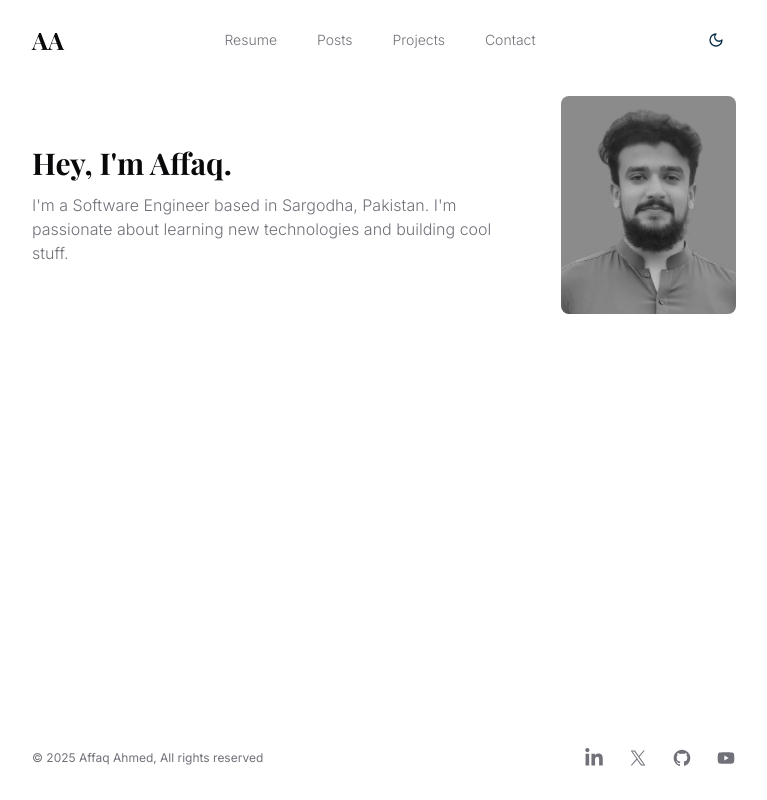
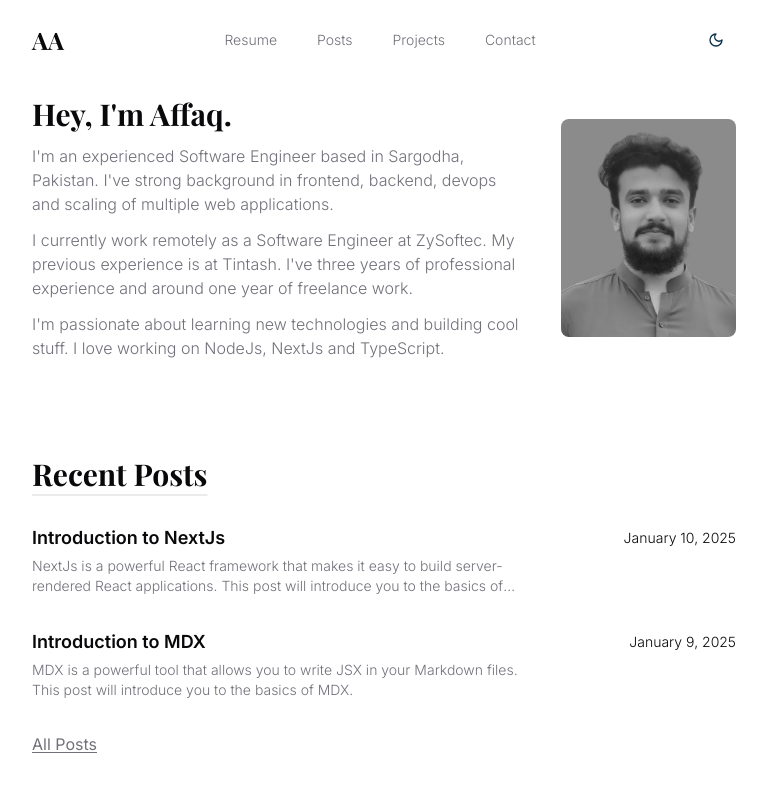
Before and after one commit to Affaq-Ahmed/Portfolio, a Next.js app: page / in a window 1280 px wide. Shown: the top 800 px of the page, without its empty margins (256-1023 px from the left). Built offline with nearby package versions, Linux system fonts and the light colour scheme; a web font is replaced by a local one.

Commit message:
feat: add RecentPosts component to display recent blog posts and update Intro section

```diff
--- a/app/page.tsx
+++ b/app/page.tsx
@@ -1,4 +1,5 @@
 import Intro from '@/components/intro';
+import RecentPosts from '@/components/recent-posts';
 import React from 'react';
 
 export default function Home() {
@@ -6,6 +7,8 @@ export default function Home() {
     <section className='py-24'>
       <div className='container max-w-3xl'>
         <Intro />
+
+        <RecentPosts />
       </div>
     </section>
   );
--- a/app/posts/[slug]/page.tsx
+++ b/app/posts/[slug]/page.tsx
@@ -4,11 +4,22 @@ import Link from 'next/link';
 
 import { ArrowLeftIcon } from 'lucide-react';
 import { notFound } from 'next/navigation';
-import { getPostBySlug } from '@/lib/posts';
+import { getPostBySlug, getPosts } from '@/lib/posts';
 import { formatDate } from '@/lib/utils';
 import MDXContent from '@/components/mdx-content';
 
-export default async function Post({ params }: { params: Promise<{ slug: string }> }) {
+export async function generateStaticParams() {
+  const posts = await getPosts();
+  const slugs = posts.map((post) => ({ slug: post.slug }));
+
+  return slugs;
+}
+
+export default async function Post({
+  params,
+}: {
+  params: Promise<{ slug: string }>;
+}) {
   const { slug } = await params;
 
   const post = await getPostBySlug(slug);
--- a/components/intro.tsx
+++ b/components/intro.tsx
@@ -8,8 +8,18 @@ const Intro = () => {
       <div className='mt-2 flex-1 md:mt-0'>
         <h1 className='title no-underline'>Hey, I&#39;m Affaq.</h1>
         <p className='mt-3 font-light text-muted-foreground'>
-          I&#39;m a Software Engineer based in Sargodha, Pakistan. I&#39;m
-          passionate about learning new technologies and building cool stuff.
+          I&#39;m an experienced Software Engineer based in Sargodha, Pakistan.
+          I&#39;ve strong background in frontend, backend, devops and scaling of
+          multiple web applications.
+        </p>
+        <p className='mt-3 font-light text-muted-foreground'>
+          I currently work remotely as a Software Engineer at ZySoftec. My
+          previous experience is at Tintash. I&#39;ve three years of
+          professional experience and around one year of freelance work.
+        </p>
+        <p className='mt-3 font-light text-muted-foreground'>
+          I&#39;m passionate about learning new technologies and building cool
+          stuff. I love working on NodeJs, NextJs and TypeScript.
         </p>
       </div>
       <div className='relative'>
--- /dev/null
+++ b/components/recent-posts.tsx
@@ -0,0 +1,23 @@
+import React from 'react';
+import Posts from './posts';
+import { getPosts } from '@/lib/posts';
+import Link from 'next/link';
+
+export default async function RecentPosts() {
+  const posts = await getPosts(4);
+
+  return (
+    <section className='pb-24'>
+      <div>
+        <h2 className='title mb-8'>Recent Posts</h2>
+        <Posts posts={posts} />
+        <Link
+          href={'/posts'}
+          className='mt-8 inline-flex items-center gap-2 text-muted-foreground underline decoration-1 underline-offset-2 transition-colors hover:text-foreground'
+        >
+          <span>All Posts</span>
+        </Link>
+      </div>
+    </section>
+  );
+}
```
